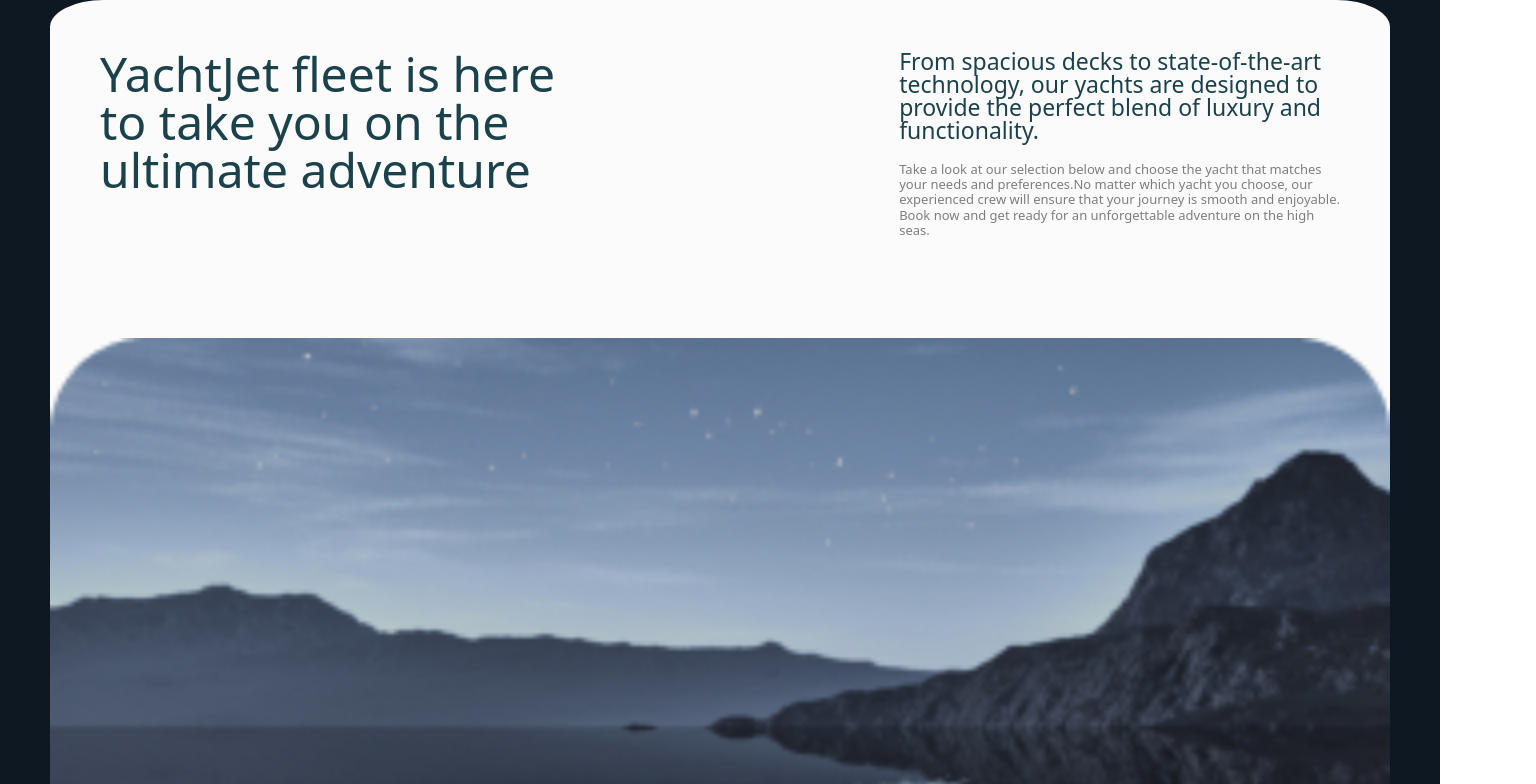
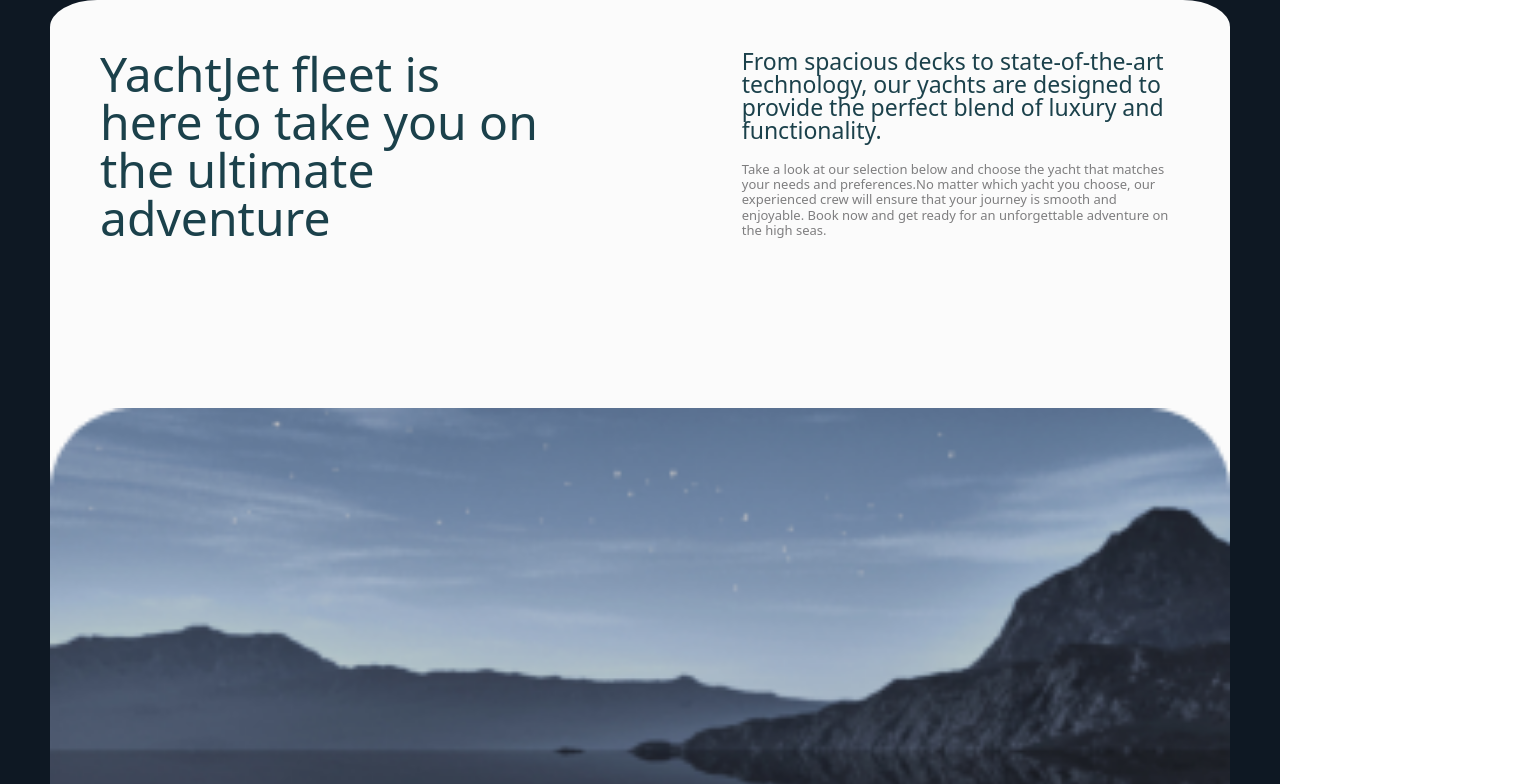
Before and after one commit to arabilona/yacht-section, a plain HTML site: page index.html in a window 1536 px wide. Shown: the top 784 px of the page. Drawn offline with nearby package versions, Linux system fonts and the light colour scheme.

Commit message:
delete 1440

```diff
--- a/css/styles.css
+++ b/css/styles.css
@@ -78,7 +78,7 @@ p {
     padding: 20px 287px 50px 32px;
     opacity: 0.5;
     }
-    .yacht-img {
+    .about-img {
     width: 704px;
     }
 }
@@ -112,42 +112,7 @@ p {
     .benefit-second {
         padding: 0px 50px 100px 189px;
     }
-    .yacht-img {
+    .about-img {
         width: 1180px;
     }
 }
-
-@media screen and (min-width: 1440px) {
-    .about-us {
-        width: 1440px;
-        height: 2300px;
-    }
-    .section-card {
-        width: 1340px;
-        height: 675px;
-        margin-left: 50px;
-    }
-    .text-part {
-        display: flex;
-    }
-    .about-title {
-        display: flex;
-        gap: 299px;
-        margin-top: 0;
-        padding: 50px 0px 143px 50px;
-        text-align: left;
-    }
-    .benefits {
-        margin-left: 0;
-        margin-right: 0;
-    }
-    .benefit-first {
-        padding: 50px 50px 20px 299px;
-    }
-    .benefit-second {
-        padding: 0px 50px 100px 299px;
-    }
-    .yacht-img {
-        width: 1340px;
-    }
-}
--- a/index.html
+++ b/index.html
@@ -41,36 +41,34 @@
         <picture>
           <source
             srcset="
-              ./images/yacht-desc-one.png    1x,
-              ./images/yacht-desc-one-2x.png 2x
-            "
+              ./images/about-desc-one.png    1x,
+              ./images/about-desc-one-2x.png 2x"
             media="(min-width: 1440px)"
           />
           <source
             srcset="
-              ./images/yacht-desc-two.png    1x,
-              ./images/yacht-desc-two-2x.png 2x
-            "
+              ./images/about-desc-two.png    1x,
+              ./images/about-desc-two-2x.png 2x"
             media="(min-width: 1280px)"
           />
           <source
             srcset="
-              ./images/yacht-tablet.png    1x,
-              ./images/yacht-tablet-2x.png 2x
-            "
+              ./images/about-tablet.png    1x,
+              ./images/about-tablet-2x.png 2x"
             media="(min-width: 768px)"
           />
           <source
-            srcset="./images/yacht-mob.png 1x, ./images/yacht-mob-2x.png 2x"
+            srcset="./images/about-mob.png 1x,
+            ./images/about-mob-2x.png 2x"
             media="(min-width: 320px)"
           />
         </picture>
         <img
-          srcset="./images/yacht-mob.png 1x, ./images/yacht-mob-2x.png 2x"
+          srcset="./images/about-mob.png 1x, ./images/about-mob-2x.png 2x"
           src="./images/yacht-mob.png"
           alt="Yacht in the middle of the sea"
           width="335"
-          class="yacht-img"
+          class="about-img"
         />
       </div>
     </section>
```
Also changed, not shown: images/about-desc-two.png (renamed from images/yacht-desc-two.png), images/about-mob-2x.png (renamed from images/yacht-mob-2x.png), images/about-mob.png (renamed from images/yacht-mob.png), images/about-tablet.png (renamed from images/yacht-tablet.png), images/yacht-desc-one.png (deleted), 5 other files.
